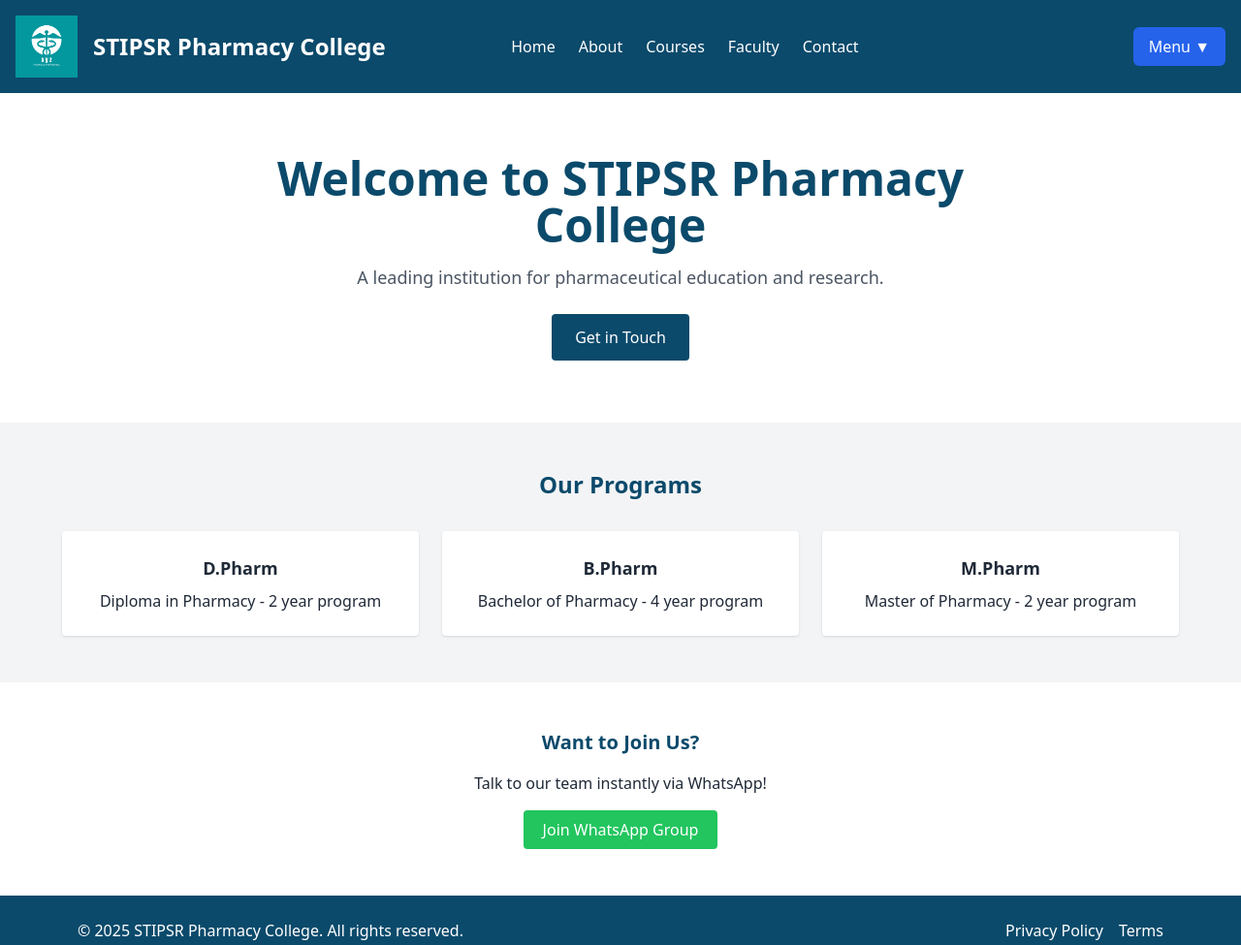
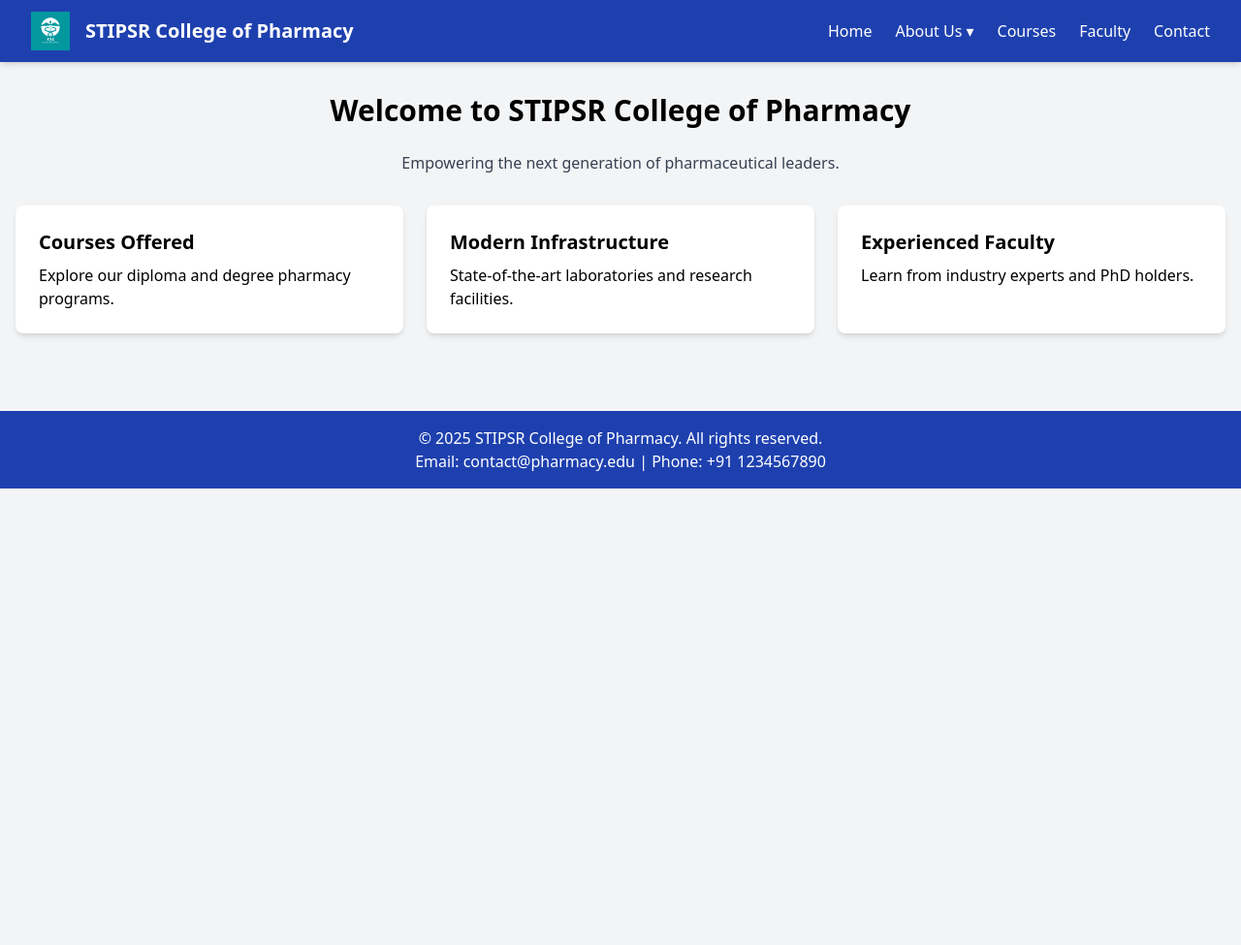
Before and after one commit to sanyasinha1124/pharmacy-college, a plain HTML site: page index.html in a window 1280 px wide. Shown: the whole page at 97% size. After the commit the page ends 800 px from the top, so only its background shows below. Drawn offline with nearby package versions, Linux system fonts and the light colour scheme.

Commit message:
Update index.html

```diff
--- a/index.html
+++ b/index.html
@@ -2,115 +2,92 @@
 <html lang="en">
 <head>
   <meta charset="UTF-8" />
-  <meta name="viewport" content="width=device-width, initial-scale=1.0" />
-  <title>STIPSR Pharmacy College</title>
+  <meta name="viewport" content="width=device-width, initial-scale=1.0"/>
+  <title>Pharmacy College - Home</title>
   <script src="https://cdn.tailwindcss.com"></script>
-  <script>
-    function toggleMenu() {
-      document.getElementById("mobile-menu").classList.toggle("hidden");
+  <style>
+    /* For dropdown on hover in desktop */
+    .dropdown:hover .dropdown-menu {
+      display: block;
     }
-  </script>
+  </style>
 </head>
-<body class="bg-gray-50 text-gray-800">
+<body class="bg-gray-100 font-sans leading-normal tracking-normal">
 
   <!-- Header -->
-  <header class="bg-[#0B4A6B] text-white">
-    <div class="max-w-7xl mx-auto flex items-center justify-between p-4">
-      <div class="flex items-center gap-4">
-        <img src="logo.png" alt="Logo" class="w-16 h-16 object-contain" />
-        <h1 class="text-2xl font-bold">STIPSR Pharmacy College</h1>
+  <header class="bg-blue-800 text-white shadow-md sticky top-0 z-50">
+    <div class="max-w-7xl mx-auto px-4 sm:px-6 lg:px-8 flex justify-between items-center h-16">
+      <div class="flex items-center space-x-4">
+        <img src="logo.png" alt="Logo" class="h-10 w-auto">
+        <h1 class="text-xl font-semibold">STIPSR College of Pharmacy</h1>
       </div>
-      <nav class="hidden md:flex gap-6 text-white font-medium">
-        <a href="index.html" class="hover:text-yellow-300">Home</a>
-        <a href="about.html" class="hover:text-yellow-300">About</a>
-        <a href="courses.html" class="hover:text-yellow-300">Courses</a>
-        <a href="faculty.html" class="hover:text-yellow-300">Faculty</a>
-        <a href="contact.html" class="hover:text-yellow-300">Contact</a>
+
+      <!-- Hamburger Menu (mobile) -->
+      <div class="md:hidden">
+        <button onclick="toggleMenu()" class="text-2xl">☰</button>
+      </div>
+
+      <!-- Desktop Menu -->
+      <nav class="hidden md:flex space-x-6">
+        <a href="index.html" class="hover:text-gray-300">Home</a>
+        <div class="relative dropdown">
+          <button class="hover:text-gray-300">About Us ▾</button>
+          <div class="absolute hidden dropdown-menu bg-white text-black mt-2 py-2 rounded shadow-lg w-40">
+            <a href="about.html" class="block px-4 py-2 hover:bg-gray-100">Our Story</a>
+            <a href="infrastructure.html" class="block px-4 py-2 hover:bg-gray-100">Infrastructure</a>
+          </div>
+        </div>
+        <a href="courses.html" class="hover:text-gray-300">Courses</a>
+        <a href="faculty.html" class="hover:text-gray-300">Faculty</a>
+        <a href="contact.html" class="hover:text-gray-300">Contact</a>
       </nav>
-      <button class="abc" onclick="toggleMenu()">
-        <svg class="w-6 h-6 fill-white" viewBox="0 0 24 24">
-          <path d="M4 6h16M4 12h16M4 18h16"/>
-        </svg>
-      </button>
+    </div>
 
-        <!-- Dropdown Container -->
-  <div class="relative inline-block text-left">
-    <!-- Dropdown Button -->
-    <button onclick="toggleDropdown()" class="bg-blue-600 text-white px-4 py-2 rounded-md hover:bg-blue-700 focus:outline-none">
-      Menu ▼
-    </button>
-
-    <!-- Dropdown Content -->
-    <div id="dropdownMenu" class="hidden absolute z-10 mt-2 w-48 bg-white rounded-md shadow-lg ring-1 ring-black ring-opacity-5">
-      <a href="#" class="block px-4 py-2 text-gray-700 hover:bg-gray-100">About Us</a>
-      <a href="#" class="block px-4 py-2 text-gray-700 hover:bg-gray-100">Courses</a>
-      <a href="#" class="block px-4 py-2 text-gray-700 hover:bg-gray-100">Contact</a>
-    </div>
-  </div>
-
-  <script>
-    function toggleDropdown() {
-      const menu = document.getElementById('dropdownMenu');
-      menu.classList.toggle('hidden');
-    }
-  </script>
-    </div>
-    <div id="mobile-menu" class="md:hidden hidden px-4 pb-4 space-y-2">
-
-
+    <!-- Mobile Menu -->
+    <div id="mobileMenu" class="md:hidden hidden px-4 pb-4 bg-blue-700">
+      <a href="index.html" class="block py-2">Home</a>
+      <a href="about.html" class="block py-2">About Us</a>
+      <a href="infrastructure.html" class="block py-2">Infrastructure</a>
+      <a href="courses.html" class="block py-2">Courses</a>
+      <a href="faculty.html" class="block py-2">Faculty</a>
+      <a href="contact.html" class="block py-2">Contact</a>
     </div>
   </header>
 
-  <!-- Hero Section -->
-  <section class="bg-white py-16 px-4 text-center">
-    <div class="max-w-4xl mx-auto">
-      <h2 class="text-3xl md:text-5xl font-bold text-[#0B4A6B]">Welcome to STIPSR Pharmacy College</h2>
-      <p class="mt-4 text-lg text-gray-600">A leading institution for pharmaceutical education and research.</p>
-      <a href="contact.html" class="mt-6 inline-block bg-[#0B4A6B] text-white px-6 py-3 rounded hover:bg-[#0d5a84]">Get in Touch</a>
-    </div>
-  </section>
-
-  <!-- Courses Preview -->
-  <section class="py-12 px-4 bg-gray-100">
-    <div class="max-w-6xl mx-auto">
-      <h3 class="text-2xl font-semibold text-center text-[#0B4A6B]">Our Programs</h3>
-      <div class="grid gap-6 mt-8 md:grid-cols-3">
-        <div class="bg-white p-6 rounded shadow text-center">
-          <h4 class="font-bold text-lg mb-2">D.Pharm</h4>
-          <p>Diploma in Pharmacy - 2 year program</p>
-        </div>
-        <div class="bg-white p-6 rounded shadow text-center">
-          <h4 class="font-bold text-lg mb-2">B.Pharm</h4>
-          <p>Bachelor of Pharmacy - 4 year program</p>
-        </div>
-        <div class="bg-white p-6 rounded shadow text-center">
-          <h4 class="font-bold text-lg mb-2">M.Pharm</h4>
-          <p>Master of Pharmacy - 2 year program</p>
-        </div>
+  <!-- Main Content -->
+  <main class="max-w-7xl mx-auto px-4 py-8">
+    <h2 class="text-3xl font-bold text-center mb-6">Welcome to STIPSR College of Pharmacy</h2>
+    <p class="text-gray-700 text-center">Empowering the next generation of pharmaceutical leaders.</p>
+    <div class="mt-8 grid md:grid-cols-3 gap-6">
+      <div class="bg-white p-6 rounded-lg shadow-md">
+        <h3 class="text-xl font-semibold mb-2">Courses Offered</h3>
+        <p>Explore our diploma and degree pharmacy programs.</p>
+      </div>
+      <div class="bg-white p-6 rounded-lg shadow-md">
+        <h3 class="text-xl font-semibold mb-2">Modern Infrastructure</h3>
+        <p>State-of-the-art laboratories and research facilities.</p>
+      </div>
+      <div class="bg-white p-6 rounded-lg shadow-md">
+        <h3 class="text-xl font-semibold mb-2">Experienced Faculty</h3>
+        <p>Learn from industry experts and PhD holders.</p>
       </div>
     </div>
-  </section>
-
-  <!-- WhatsApp + Contact CTA -->
-  <section class="text-center py-12 bg-white">
-    <h3 class="text-xl font-semibold mb-4 text-[#0B4A6B]">Want to Join Us?</h3>
-    <p>Talk to our team instantly via WhatsApp!</p>
-    <a href="https://chat.whatsapp.com/HHqbg9VYvTv4FRWJq6ngB1" target="_blank"
-       class="mt-4 inline-block bg-green-500 text-white px-5 py-2 rounded hover:bg-green-600">
-      Join WhatsApp Group
-    </a>
-  </section>
+  </main>
 
   <!-- Footer -->
-  <footer class="bg-[#0B4A6B] text-white py-6">
-    <div class="max-w-6xl mx-auto px-4 flex flex-col md:flex-row justify-between items-center">
-      <p>&copy; 2025 STIPSR Pharmacy College. All rights reserved.</p>
-      <div class="flex gap-4 mt-4 md:mt-0">
-        <a href="#" class="hover:text-yellow-300">Privacy Policy</a>
-        <a href="#" class="hover:text-yellow-300">Terms</a>
-      </div>
+  <footer class="bg-blue-800 text-white py-4 mt-12">
+    <div class="max-w-7xl mx-auto px-4 text-center">
+      <p>&copy; 2025 STIPSR College of Pharmacy. All rights reserved.</p>
+      <p>Email: contact@pharmacy.edu | Phone: +91 1234567890</p>
     </div>
   </footer>
 
+  <!-- Toggle Script -->
+  <script>
+    function toggleMenu() {
+      const menu = document.getElementById("mobileMenu");
+      menu.classList.toggle("hidden");
+    }
+  </script>
 </body>
 </html>
```
